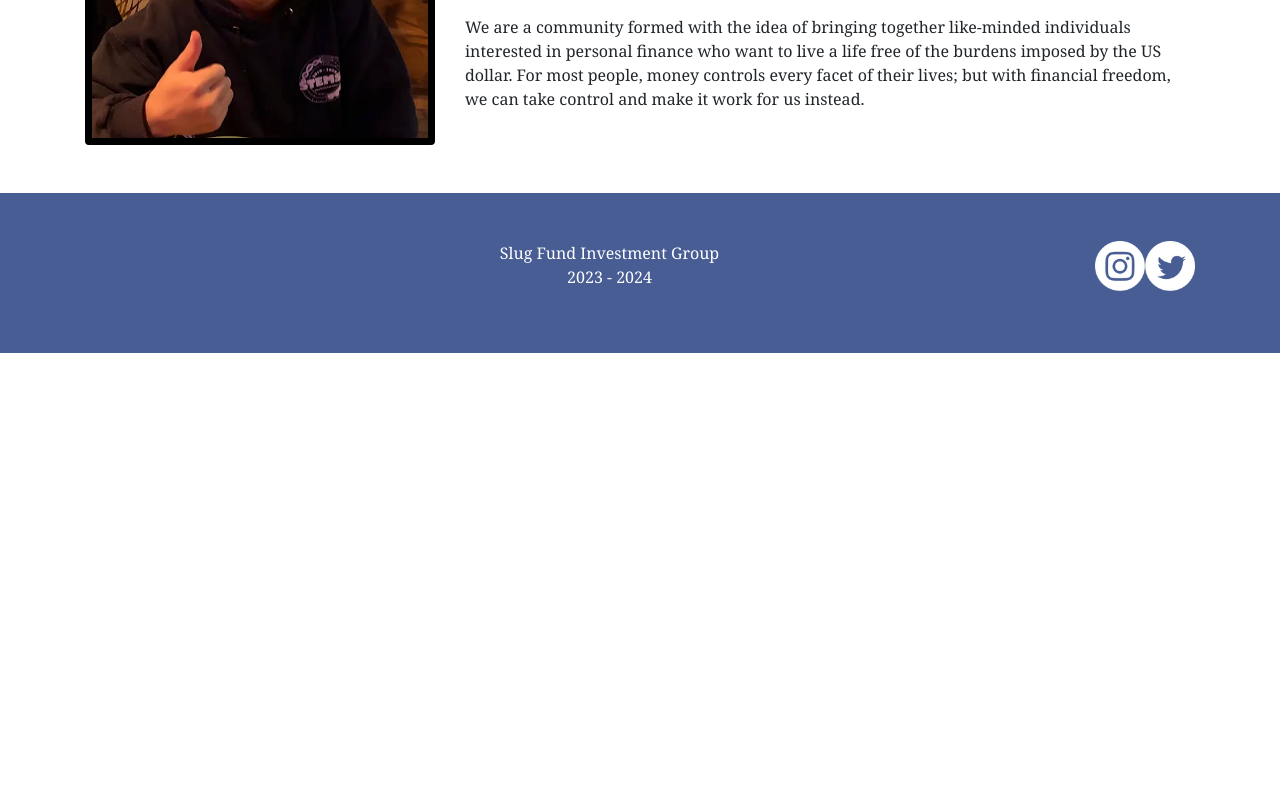
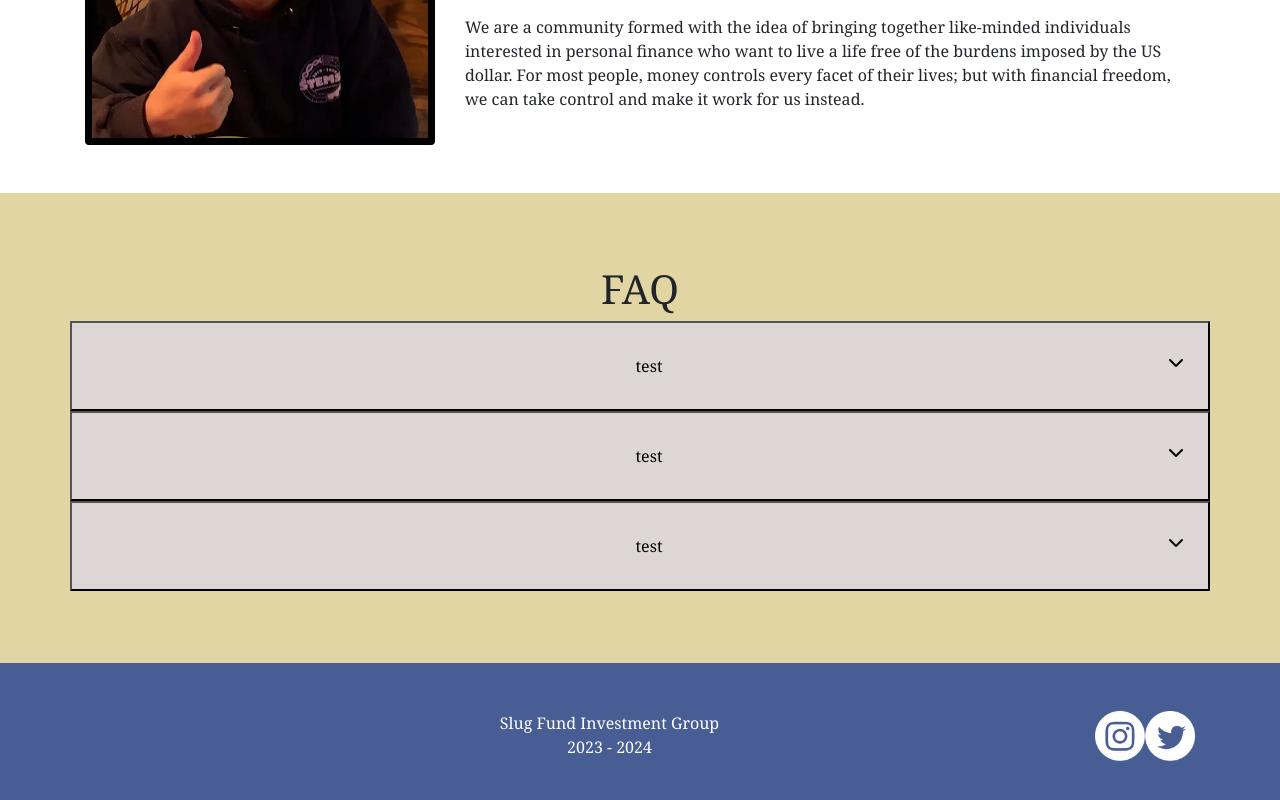
Before and after one commit to marcus-leung/Slug-Fund-Investment-Group-Website, a React (Create React App) app: page / in a window 1280 px wide. Shown: the part 1130-1930 px from the top of the page. Before the commit the page ends 1483 px from the top, so only its background shows below. Built offline with nearby package versions, Linux system fonts and the light colour scheme.

Commit message:
Add FAQ section and component

```diff
--- a/public/index.html
+++ b/public/index.html
@@ -11,7 +11,7 @@
     />
 
     <link rel="stylesheet" href="https://stackpath.bootstrapcdn.com/bootstrap/4.3.1/css/bootstrap.min.css"/>
-
+    <link rel="stylesheet" href="https://cdnjs.cloudflare.com/ajax/libs/font-awesome/6.4.2/css/all.min.css" integrity="sha512-z3gLpd7yknf1YoNbCzqRKc4qyor8gaKU1qmn+CShxbuBusANI9QpRohGBreCFkKxLhei6S9CQXFEbbKuqLg0DA==" crossorigin="anonymous" referrerpolicy="no-referrer" />
     <title>Slug Fund Investment Group</title>
   </head>
   <body>
--- a/src/App.css
+++ b/src/App.css
@@ -148,3 +148,27 @@ p {
     transform: translateX(0);
   }
 }
+
+/*  */
+
+.collapsible {
+  width: 100%;
+  min-height: 90px;
+  background: rgb(222, 214, 214);
+}
+
+.content-parent {
+  height: 0px;
+  overflow: hidden;
+  transition: height ease 0.6s;
+  width: 100%;
+}
+
+.content {
+  min-height: 90px;
+}
+
+button > i {
+  position: absolute;
+  right: 1%;
+}
--- /dev/null
+++ b/src/components/Dropdown.jsx
@@ -0,0 +1,34 @@
+import React from "react";
+import { useState, useRef } from "react";
+
+function Dropdown(props) {
+  //props.label , props.children (built in)
+  const [open, setOpen] = useState(false);
+
+  const toggle = () => {
+    setOpen(!open);
+  };
+
+  const contentRef = useRef();
+
+  return (
+    <div className="dropdown">
+      <div className="row">
+        <button onClick={toggle} className="collapsible text-center pl-4">
+          {props.label}
+
+          <i className="fa-solid fa-chevron-down "></i>
+        </button>
+        <div className="content-parent"
+          ref={contentRef} style=
+          {open
+            ? { height: contentRef.current.scrollHeight + "px" }
+            : { height: "0px" }}>
+            <div className="content text-center">{props.children}</div>
+        </div>
+      </div>
+    </div>
+  );
+}
+
+export default Dropdown;
--- a/src/pages/Home.jsx
+++ b/src/pages/Home.jsx
@@ -1,4 +1,5 @@
 import React from "react";
+import Dropdown from "../components/Dropdown";
 import image from "../assets/YearlyPhotos/2022-2023/22.23.2.jpg";
 import discord from "../assets/discord.png";
 import { Link } from "react-router-dom";
@@ -11,9 +12,11 @@ function Home() {
   return (
     <div className="home">
       <div className="container py-5">
-        <div className="row align-items-center my-5" style={{width: "100%"}}>
+        <div className="row align-items-center my-5" style={{ width: "100%" }}>
           <div className="col-lg-5 fadeInLeft">
-            <h1 className="font-weight-light"><center>{homeText.title}</center></h1>
+            <h1 className="font-weight-light">
+              <center>{homeText.title}</center>
+            </h1>
             <p className="lead pl-2">{homeText.description}</p>
           </div>
           <div className="col-lg-7 pl-0 fadeInRight">
@@ -49,7 +52,12 @@ function Home() {
       <div className="container">
         <div className="row align-items-center my-5">
           <div className="col-lg-4">
-            <img className="img-fluid rounded" style={{border: "7px solid black"}} src={Jinsung} alt="president" />
+            <img
+              className="img-fluid rounded"
+              style={{ border: "7px solid black" }}
+              src={Jinsung}
+              alt="president"
+            />
           </div>
           <div className="col-lg">
             <h1>{homeText.title2}</h1>
@@ -58,6 +66,22 @@ function Home() {
           </div>
         </div>
       </div>
+      <div className="bg-yellow py-4">
+        <div className="container my-5">
+          <div className="section-title row justify-content-center">
+            <h1>FAQ</h1>
+          </div>
+            <Dropdown label="test">
+              <p>answer</p>
+            </Dropdown>
+            <Dropdown label="test">
+              <p>answer</p>
+            </Dropdown>
+            <Dropdown label="test">
+              <p>answer</p>
+            </Dropdown>
+        </div>
+      </div>
     </div>
   );
 }
```
